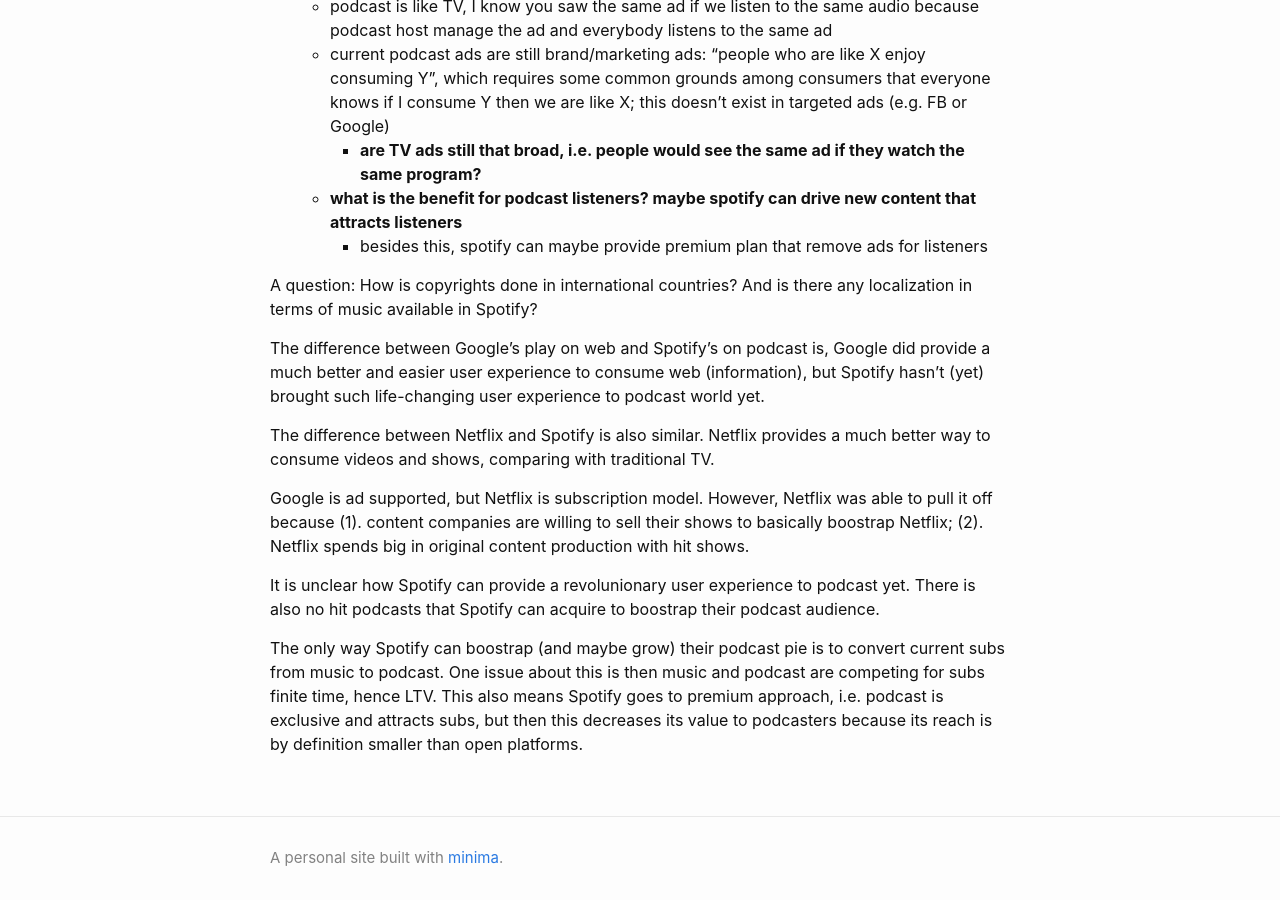
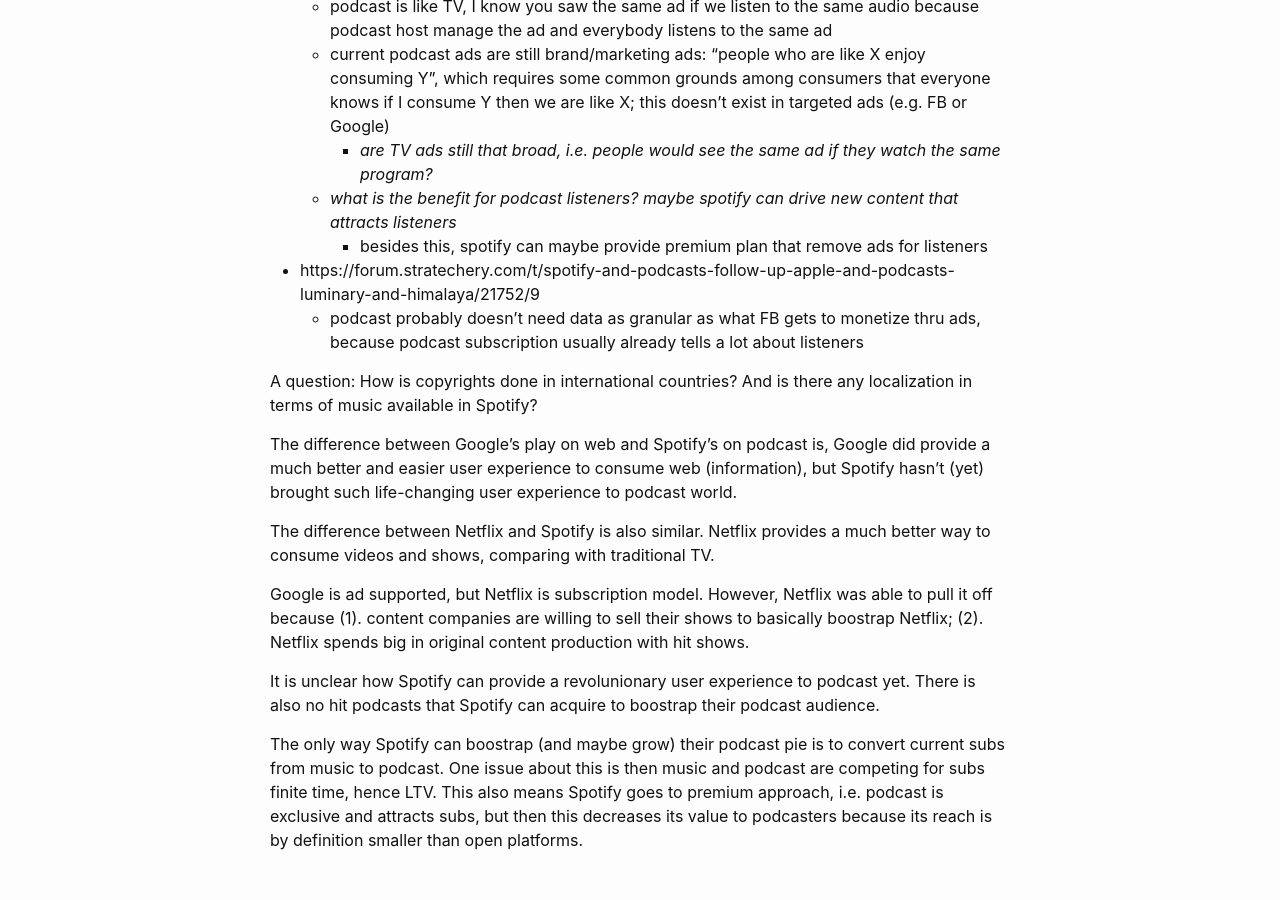
Before and after one commit to yyl/yyl.github.io, a Jekyll site: the page built from _posts/2020-02-08-spotify-earnings.md, in a window 1280 px wide and 900 px high, scrolled down 1094 px. Built offline with Jekyll 4.4.1, drawn with Linux system fonts in a browser that asks for light colours; some of the changed text lies outside the part shown.

Commit message:
amend post

```diff
--- a/_posts/2020-02-08-spotify-earnings.md
+++ b/_posts/2020-02-08-spotify-earnings.md
@@ -31,16 +31,18 @@
 - https://forum.stratechery.com/t/spotifys-podcast-aggregation-play/21471/3
 	- podcast is basically RSS of MP3 files, one can't track number of downloads, or how far people listen to the audio, etc
 	- it is also the last open standard that industry is trying to convert into walled garden for profit
-		- __how about traditional RSS? doesn't seem to be monetize enough__
+		- _how about traditional RSS? doesn't seem to be monetize enough_
 	- podcast is like TV, I know you saw the same ad if we listen to the same audio because podcast host manage the ad and everybody listens to the same ad
 	- current podcast ads are still brand/marketing ads: "people who are like X enjoy consuming Y", which requires some common grounds among consumers that everyone knows if I consume Y then we are like X; this doesn't exist in targeted ads (e.g. FB or Google)
-		- __are TV ads still that broad, i.e. people would see the same ad if they watch the same program?__
-	- __what is the benefit for podcast listeners? maybe spotify can drive new content that attracts listeners__
+		- _are TV ads still that broad, i.e. people would see the same ad if they watch the same program?_
+	- _what is the benefit for podcast listeners? maybe spotify can drive new content that attracts listeners_
 		- besides this, spotify can maybe provide premium plan that remove ads for listeners
+- https://forum.stratechery.com/t/spotify-and-podcasts-follow-up-apple-and-podcasts-luminary-and-himalaya/21752/9
+	- podcast probably doesn't need data as granular as what FB gets to monetize thru ads, because podcast subscription usually already tells a lot about listeners
 
 A question: How is copyrights done in international countries? And is there any localization in terms of music available in Spotify?
 
-The difference between Google's play on web and Spotify's on podcast is, Google did provide a much better and easier user experience to consume web (information), but Spotify hasn't (yet) brought such life-changing user experience to podcast world yet.
+The difference between Google's play on web and Spotify's on podcast is, Google did provide a much better and easier user experience to consume web (information), but Spotify hasn't (yet) brought such life-changing user experience to podcast world.
 
 The difference between Netflix and Spotify is also similar. Netflix provides a much better way to consume videos and shows, comparing with traditional TV.
 
```
Also changed, not shown: other parts of _posts/2020-02-08-spotify-earnings.md (+1 -1 lines).
